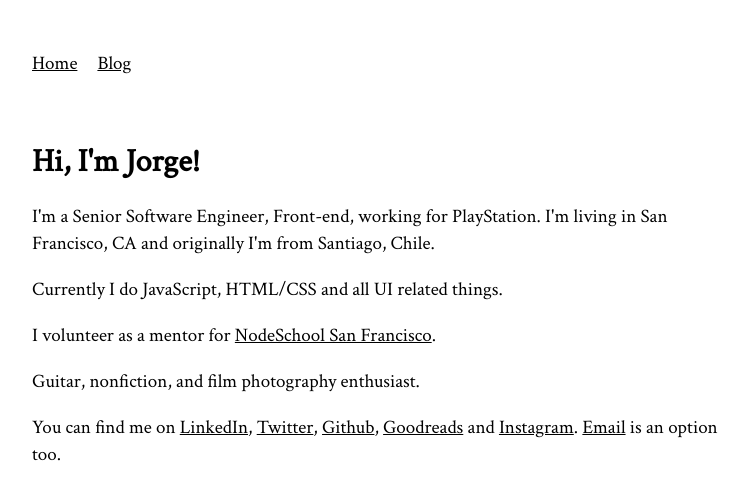
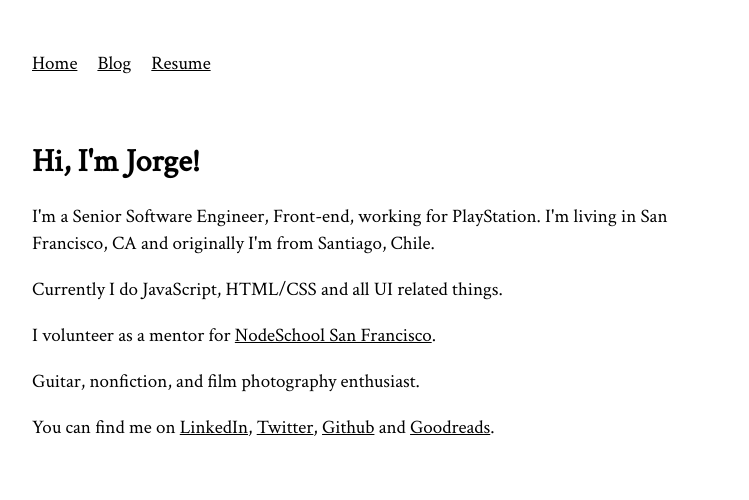
Before and after one commit to jorgepvenegas/website, a Gatsby site: page / in a window 1280 px wide. Shown: the whole page, without its empty margins (258-1007 px from the left). Built offline with nearby package versions, Linux system fonts and the light colour scheme; Gatsby itself is replaced by a stand-in of ours.

Commit message:
update urls

```diff
--- a/src/components/header.js
+++ b/src/components/header.js
@@ -10,6 +10,13 @@ const Header = () => (
       <li>
         <Link to="/blog/">Blog</Link>
       </li>
+      <li>
+        <a
+          target="BLANK"
+          href="https://github.com/jorgepvenegas/website/raw/master/public/Jorge%20Venegas%20-%20Resume.pdf">
+          Resume
+        </a>
+      </li>
     </ul>
   </header>
 )
--- a/src/pages/index.js
+++ b/src/pages/index.js
@@ -38,30 +38,15 @@ const Index = () => (
         target="_BLANK"
         href="https://github.com/jorgepvenegas">
         Github
-      </a>
-      ,{' '}
+      </a>{' '}
+      and{' '}
       <a
         target="_BLANK"
         rel="noopener noreferrer"
         href="https://www.goodreads.com/user/show/7860083-jorge">
         Goodreads
-      </a>{' '}
-      and{' '}
-      <a
-        target="_BLANK"
-        rel="noopener noreferrer"
-        title="I reopened it!"
-        href="https://www.instagram.com/jorgepvenegas">
-        Instagram
       </a>
-      .{' '}
-      <a
-        rel="noopener noreferrer"
-        target="_BLANK"
-        href="mailto:jorgepvenegas@gmail.com">
-        Email
-      </a>{' '}
-      is an option too.
+      .
     </p>
   </Layout>
 )
```
Also changed, not shown: 2 other files.
